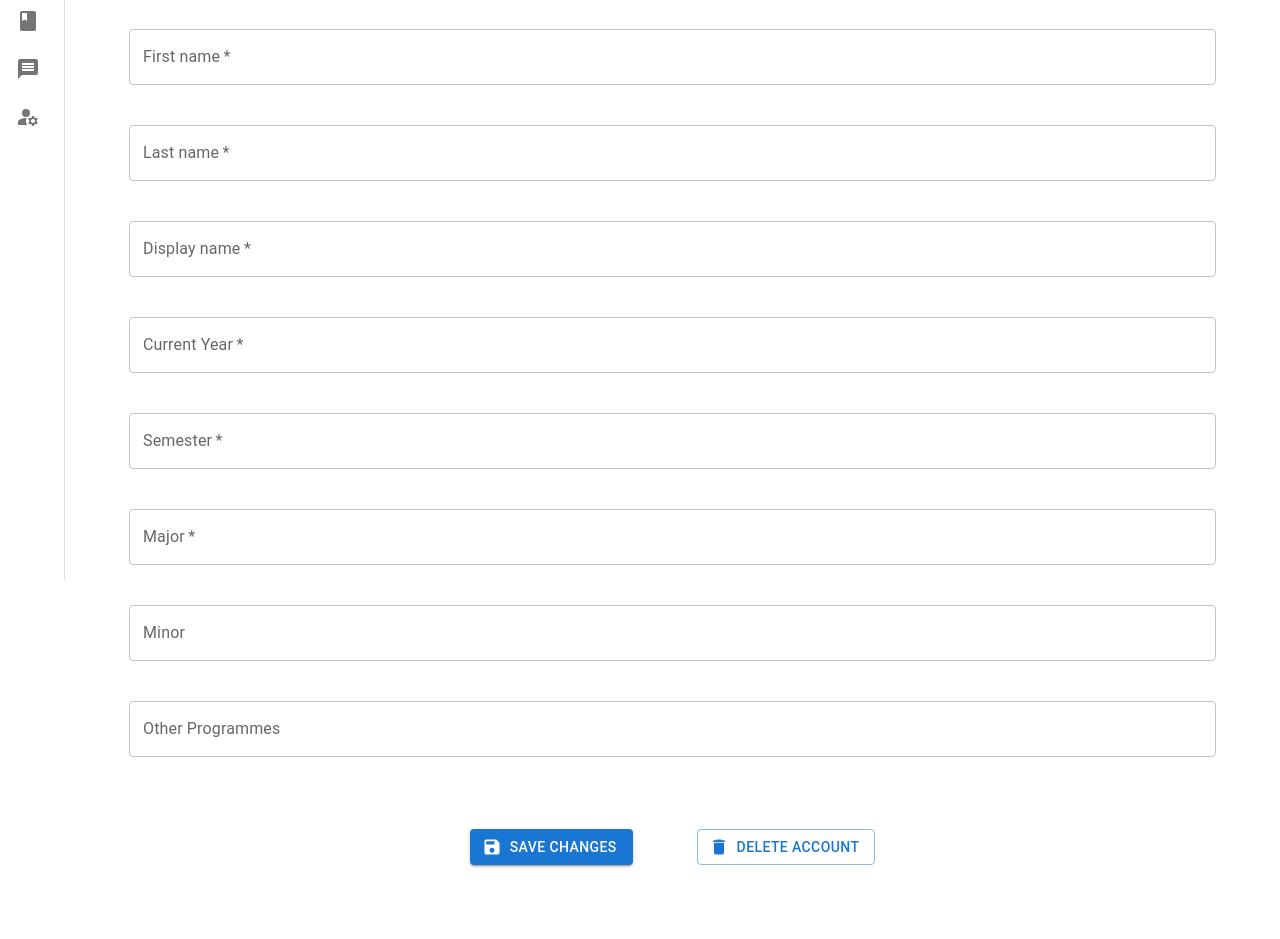
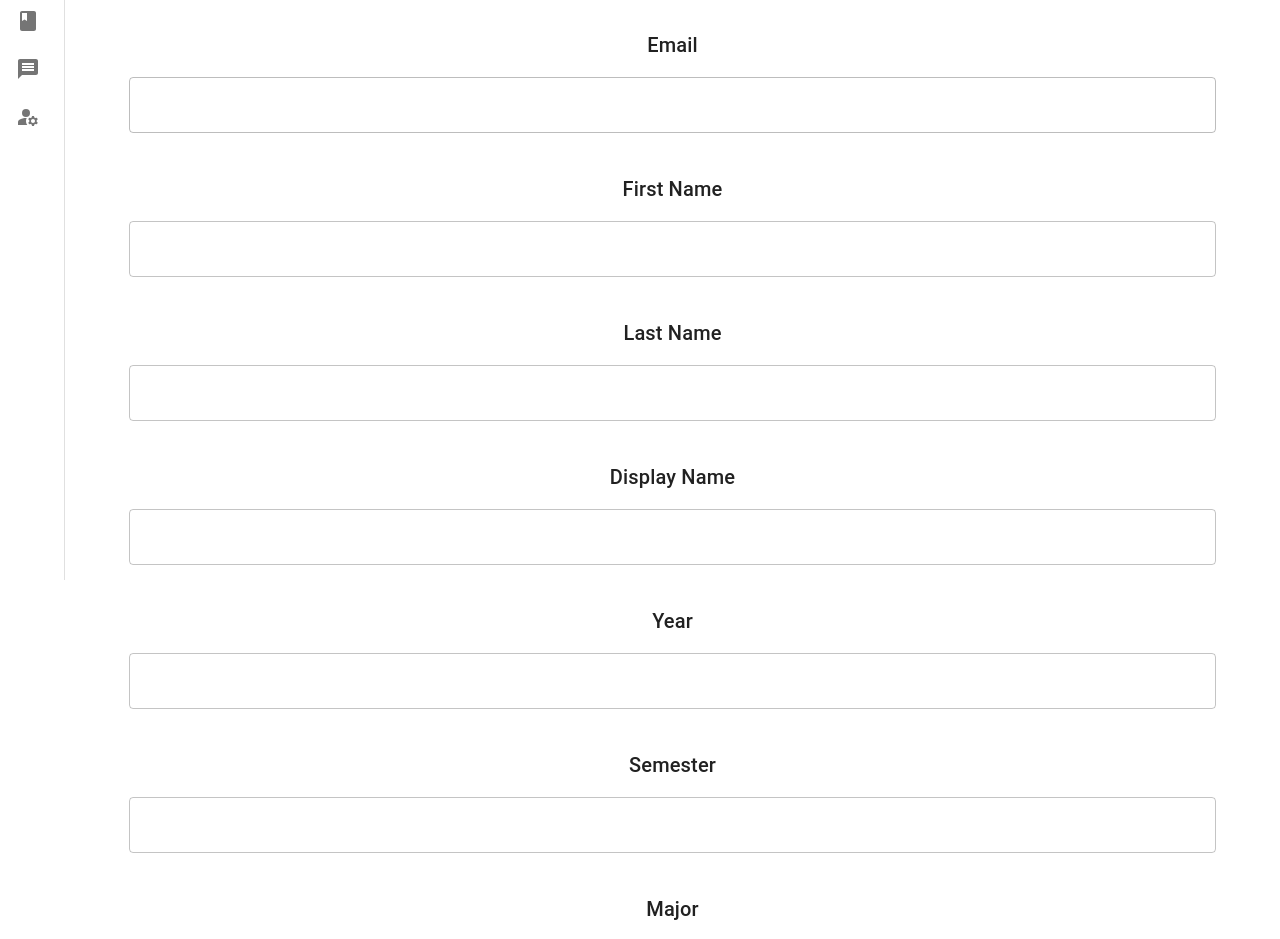
Before and after one commit to Aishwarya-Hariharan-Iyer/ModPlanusBeta, a React (Create React App) app: page /account in a window 1280 px wide. Shown: the part 220-1159 px from the top of the page. Built offline with nearby package versions, Linux system fonts and the light colour scheme.

Commit message:
Added data reading, writing, fetching from firebase-storage

```diff
--- a/src/App.js
+++ b/src/App.js
@@ -132,7 +132,7 @@ export default function App() {
             <MenuIcon />
           </IconButton>
           <Typography variant="h6" noWrap component="div">
-            Welcome to ModPlaNUS
+            WELCOME TO MODPLANUS!
           </Typography>
           </Box>
           <RightButtons/>
--- a/src/authentication/SignIn.js
+++ b/src/authentication/SignIn.js
@@ -16,33 +16,19 @@ import { auth } from './firebase-config';
 import { signInWithEmailAndPassword } from 'firebase/auth';
 import { useNavigate } from "react-router-dom";
 
-function Copyright(props) {
-  return (
-    <Typography variant="body2" color="text.secondary" align="center" {...props}>
-      {'Copyright © '}
-      <Link color="inherit" href="https://mui.com/">
-        Your Website
-      </Link>{' '}
-      {new Date().getFullYear()}
-      {'.'}
-    </Typography>
-  );
-}
-
 const theme = createTheme();
 
 export default function SignIn() {
   const [signInEmail, setSignInEmail] = React.useState("");
   const [signInPassword, setSignInPassword] = React.useState("");
 
-  const login = async () => {
+  const login = async (em, ps) => {
     try{
-      const user = await signInWithEmailAndPassword(
+      await signInWithEmailAndPassword(
         auth,
-        signInEmail,
-        signInPassword
-      );
-      console.log(user);
+        em,
+        ps
+      ).then(routeHome);
     } catch (error) {
       console.log(error.message);
     }
@@ -61,7 +47,7 @@ export default function SignIn() {
       password: password,
     });
 
-    login();
+    login(email, password);
 
   };
   let goTo = useNavigate();
@@ -139,7 +125,6 @@ export default function SignIn() {
                 fullWidth
                 variant="contained"
                 sx={{ mt: 3, mb: 2 }}
-                onClick={routeHome}
               >
                 Sign In
               </Button>
@@ -155,7 +140,6 @@ export default function SignIn() {
                   </Link>
                 </Grid>
               </Grid>
-              <Copyright sx={{ mt: 5 }} />
             </Box>
           </Box>
         </Grid>
--- a/src/authentication/SignOut.js
+++ b/src/authentication/SignOut.js
@@ -13,29 +13,11 @@ import { auth } from "./firebase-config";
 import { signOut } from "firebase/auth";
 import { useNavigate } from "react-router-dom";
 
-function Copyright(props) {
-  return (
-    <Typography
-      variant="body2"
-      color="text.secondary"
-      align="center"
-      {...props}
-    >
-      {"Copyright © "}
-      <Link color="inherit" href="https://mui.com/">
-        Your Website
-      </Link>{" "}
-      {new Date().getFullYear()}
-      {"."}
-    </Typography>
-  );
-}
-
 const theme = createTheme();
 
 export default function SignOut() {
   const signout = async () => {
-    await signOut(auth);
+    await signOut(auth).then(goFirst).then(console.log("done"));
   };
 
   let goTo = useNavigate();
@@ -84,19 +66,17 @@ export default function SignOut() {
             <Box
               component="form"
               noValidate
-              onClick={signout}
               sx={{ mt: 1 }}
+              onClick = {signout}
             >
               <Button
                 type="submit"
                 fullWidth
                 variant="contained"
                 sx={{ mt: 3, mb: 2 }}
-                onClick = {goFirst}
               >
                 SignOut
               </Button>
-              <Copyright sx={{ mt: 5 }} />
             </Box>
           </Box>
         </Grid>
--- a/src/profile-page/Profile.js
+++ b/src/profile-page/Profile.js
@@ -9,18 +9,17 @@ import { useState } from 'react';
 import firebase from 'firebase/compat/app';
 import 'firebase/compat/auth';
 import 'firebase/compat/database';
+import { getAuth } from "firebase/auth";
 import { db } from '../authentication/firebase-config';
 import {
-  collection,
-  getDocs,
-  addDoc,
+  onSnapshot,
   updateDoc,
-  deleteDoc,
-  setDoc,
   doc,
 } from "firebase/firestore";
+import '@firebase/firestore'
 
 export default function Profile() {
+
 
 
   const [firstName, setFirstName] = useState('');
@@ -31,26 +30,45 @@ export default function Profile() {
   const [otherProgrammes, setOtherProgrammes] = useState('');
   const [year, setYear] = useState('');
   const [semester, setSemester] = useState('');
+  const [info, setInfo] = useState([]);
 
 
-  const database = firebase.database();
+  const [userInfo, setUserInfo] = useState([]);
 
   const handleSubmit = (e) => {
-    //console.log(user?.email);
     e.preventDefault();
-    // const users = firebase.database().ref('User');
-   // const currUserEmail = firebase.auth().currentUser.email;
-
-   const email = firebase.auth().currentUser.email.split('@')[0];
-   console.log(email);
-
-    //users.push(user);
-    updateUser(firebase.auth().currentUser.uid, firstName);
+    updateUser(firebase.auth().currentUser.uid);
   };
 
-  const updateUser = async (id, name) => {
+  function getInfo(){
+    if(firebase.auth().currentUser){
+
+      const user = onSnapshot(doc(db, "users-profile", firebase.auth().currentUser.uid),
+      (doc) => {
+        console.log(doc.data());
+        setUserInfo(doc.data());
+        });
+        return user;
+      } else {
+       console.log("no info");
+      }
+  }
+
+  React.useEffect(()=>{getInfo()}, [userInfo]);
+
+  const updateUser = async (id) => {
     const userDoc = doc(db, "users-profile", id);
-    await updateDoc(userDoc, {firstName: name});
+    const userNew = {
+      firstName: firstName,
+      lastName: lastName,
+      displayName: displayName,
+      year: year,
+      semester: semester,
+      major: major,
+      minor: minor,
+      otherProgrammes: otherProgrammes,
+    }
+    await updateDoc(userDoc, userNew);
   };
 
   return (
@@ -65,26 +83,55 @@ export default function Profile() {
       Your Display Name is how you shall appear to others. Please enter your year of study for the current/upcoming academic year in the format 'YEAR X'
         (e.g. YEAR 1, YEAR 2, etc.). Similarly, enter your Semester of study as 'SEMESTER 1' or 'SEMESTER 2'.
       </Typography>
+      <Typography>{userInfo.email}</Typography>
 
 <p></p>
+
+<Grid item xs={12} sm={6} m={5}>
+          <Typography variant='h6'>
+     Email
+      </Typography>
+      <p></p>
+          <TextField
+          disabled
+
+            id="email"
+            name="email"
+            placeholder={userInfo.email}
+            fullWidth
+            autoComplete="display-name"
+            variant="outlined"
+            onChange={(e) => setDisplayName(e.target.value)}
+          />
+        </Grid>
       <Grid item xs={12} sm={6} m={5}>
+      <Typography variant='h6'>
+      First Name
+      </Typography>
+      <p></p>
+
           <TextField
             required
             id="firstName"
             name="firstName"
-            label="First name"
             fullWidth
+            placeholder={userInfo.firstName}
             autoComplete="given-name"
             variant="outlined"
-            onChange={(e) => setFirstName(e.target.value)}
+            onChange={(e) => {setFirstName(e.target.value)}}
           />
         </Grid>
+
         <Grid item xs={12} sm={6} m={5}>
+        <Typography variant='h6'>
+      Last Name
+      </Typography>
+      <p></p>
           <TextField
             required
             id="lastName"
             name="lastName"
-            label="Last name"
+            placeholder={userInfo.lastName}
             fullWidth
             autoComplete="family-name"
             variant="outlined"
@@ -93,11 +140,15 @@ export default function Profile() {
           </Grid>
 
           <Grid item xs={12} sm={6} m={5}>
+          <Typography variant='h6'>
+     Display Name
+      </Typography>
+      <p></p>
           <TextField
             required
             id="displayName"
             name="displayName"
-            label="Display name"
+            placeholder={userInfo.displayName}
             fullWidth
             autoComplete="display-name"
             variant="outlined"
@@ -105,11 +156,15 @@ export default function Profile() {
           />
         </Grid>
         <Grid item xs={12} sm={6} m={5}>
+        <Typography variant='h6'>
+      Year
+      </Typography>
+      <p></p>
           <TextField
             required
             id="year"
             name="year"
-            label="Current Year"
+            placeholder={userInfo.year}
             fullWidth
             autoComplete="year"
             variant="outlined"
@@ -117,22 +172,30 @@ export default function Profile() {
           />
           </Grid>
         <Grid item xs={12} sm={6} m={5}>
+        <Typography variant='h6'>
+      Semester
+      </Typography>
+      <p></p>
           <TextField
             required
             id="semester"
             name="semester"
-            label="Semester"
+            placeholder={userInfo.semester}
             fullWidth
             variant="outlined"
             onChange={(e) => setSemester(e.target.value)}
           />
         </Grid>
         <Grid item xs={12} m={5}>
+        <Typography variant='h6'>
+      Major
+      </Typography>
+      <p></p>
           <TextField
             required
             id="major"
             name="major"
-            label="Major"
+            placeholder={userInfo.major}
             fullWidth
             autoComplete="major"
             variant="outlined"
@@ -140,10 +203,14 @@ export default function Profile() {
           />
         </Grid>
         <Grid item xs={12} m={5}>
+        <Typography variant='h6'>
+      Minor
+      </Typography>
+      <p></p>
           <TextField
             id="minor"
             name="minor"
-            label="Minor"
+            placeholder={userInfo.minor}
             fullWidth
             autoComplete="minor"
             variant="outlined"
@@ -151,10 +218,14 @@ export default function Profile() {
           />
         </Grid>
         <Grid item xs={12} sm={6} m={5}>
+        <Typography variant='h6'>
+      Other Programmes
+      </Typography>
+      <p></p>
           <TextField
             id="other programmes"
             name="other programmes"
-            label="Other Programmes"
+            placeholder={userInfo.otherProgrammes}
             fullWidth
             autoComplete="other programmes"
             variant="outlined"
@@ -173,6 +244,7 @@ export default function Profile() {
         <Button variant="outlined"
         startIcon={<DeleteIcon />}
         sx ={{m: 4}}
+        //onClick={getInfo}
         >
         Delete Account
         </Button>
```
Also changed, not shown: src/authentication/SignUp.js (+20 -30 lines).
